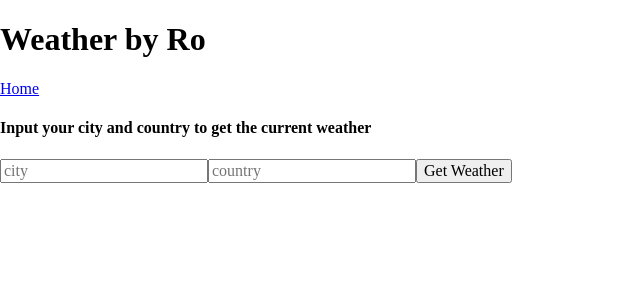
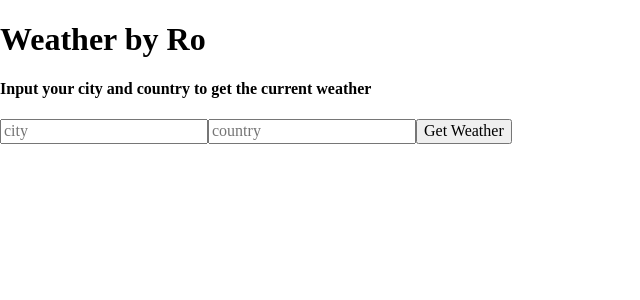
Before and after one commit to rosilioroman/weatherapp, a React (Create React App) app: page / in a window 1280 px wide. Shown: the top 300 px of the page, without its empty margins (0-640 px from the left). Built offline with nearby package versions, Linux system fonts and the light colour scheme.

Commit message:
Remove 'Home' link from header.

```diff
--- a/src/App.js
+++ b/src/App.js
@@ -8,7 +8,7 @@ import UserInputContainer from './components/InputComponents/UserInputContainer'
 
 import './normalize.css'
 
-//key needed to make API calls
+// Unique key for OpenWeatherMap API
 const api_key = 'f437458d284235b298383bdc10a5b3a8';
 
 class App extends Component {
--- a/src/components/HeaderComponents/HeaderContainer.js
+++ b/src/components/HeaderComponents/HeaderContainer.js
@@ -1,12 +1,10 @@
 import React from 'react';
-import { Link } from 'react-router-dom';
 
 function HeaderContainer() {
     return (
         <header className="header-wrapper">
             <div className="title-wrapper">
                 <h1>Weather by Ro</h1>
-                <Link to="/">Home</Link>
             </div>
             <h4 className="subtitle">Input your city and country to get the current weather</h4>
         </header>
```
